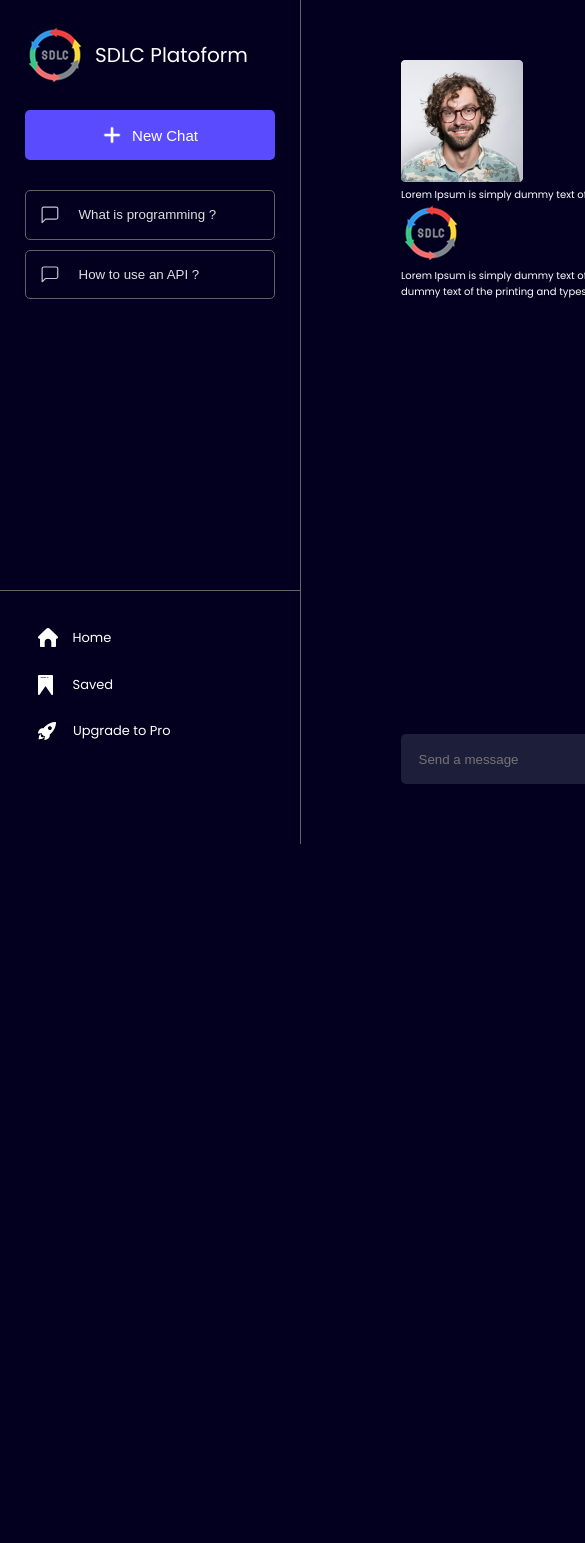
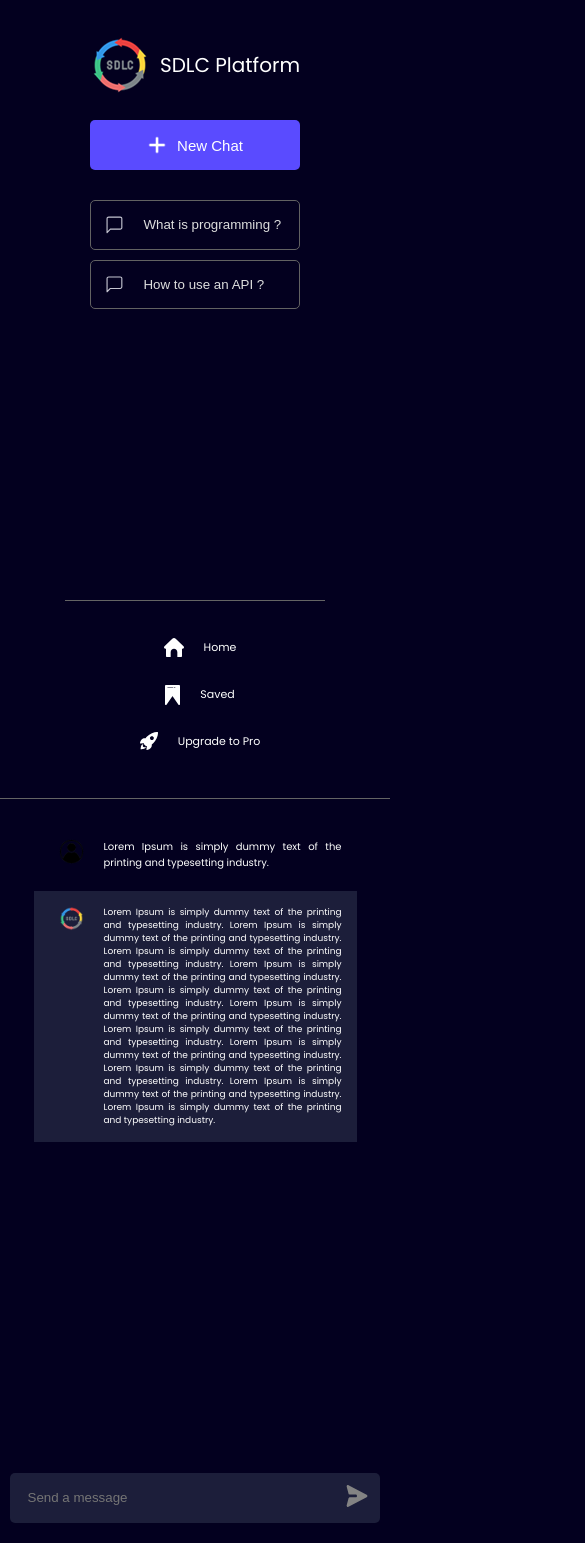
Before and after one commit to Shaaz-Ahmed/SDLC-Platform, a React (Create React App) app: page / in a window 390 px wide. Shown: the top 1543 px of the page, 585 px wide, since content can reach past the window. Before the commit the page ends 844 px from the top, so only its background shows below. Built offline with nearby package versions, Linux system fonts and the light colour scheme.

Commit message:
Done with the front end part

```diff
--- a/src/App.js
+++ b/src/App.js
@@ -6,52 +6,86 @@ import home from '../src/Assets/home.svg';
 import saved from '../src/Assets/bookmark.svg';
 import rocket from '../src/Assets/rocket.svg';
 import sendBtn from '../src/Assets/send.svg';
-import userIcon from '../src/Assets/user-icon.png';
+import profileLogo from '../src/Assets/profile logo.png';
 
-const App =()=>{
-  return<>
+const App = () => {
+  return (
+    <>
       <div className='App'>
         <div className='sidebar'>
           <div className='upperSide'>
-                <div className='upperSideTop'><img src={logo} className='logo'/> <span className='brand'> SDLC Platoform</span></div>
-                <button className='midBtn'><img src={addBtn} alt='' className='addBtn'/>New Chat</button>
+            <div className='upperSideTop'>
+              <img src={logo} className='logo' alt='' />
+              <span className='brand'> SDLC Platform</span>
+            </div>
+            <button className='midBtn'>
+              <img src={addBtn} alt='' className='addBtn' />New Chat
+            </button>
             <div className='upperSideBotton'>
-                <button className='query'><img src={msgIcon} alt='' />What is programming ?</button>
-                <button className='query'><img src={msgIcon} alt='' />How to use an API ?</button>
-
+              <button className='query'>
+                <img src={msgIcon} alt='' />What is programming ?
+              </button>
+              <button className='query'>
+                <img src={msgIcon} alt='' />How to use an API ?
+              </button>
             </div>
-
-
           </div>
 
           <div className='lowerSide'>
-                  <div className='listItems'> <img src={home} alt='' className='listitemsImg'/>Home</div>
-                  <div className='listItems'> <img src={saved} alt='' className='listitemsImg'/>Saved</div>
-                  <div className='listItems'> <img src={rocket} alt='' className='listitemsImg'/>Upgrade to Pro</div>
-
-
+            <div className='listItems'>
+              <img src={home} alt='' className='listitemsImg' />Home
+            </div>
+            <div className='listItems'>
+              <img src={saved} alt='' className='listitemsImg' />Saved
+            </div>
+            <div className='listItems'>
+              <img src={rocket} alt='' className='listitemsImg' />Upgrade to Pro
+            </div>
           </div>
         </div>
 
         <div className='main'>
           <div className='chats'>
             <div className='chat'>
-                    <img src={userIcon} alt=''/> <p className='txt'>Lorem Ipsum is simply dummy text of the printing and typesetting industry.Lorem Ipsum is simply dummy text of the printing and typesetting industry.</p>
+              <div className="chatHeader">
+                <img className='chatimg' src={profileLogo} alt='' />
+                <p className='txt'>
+                  Lorem Ipsum is simply dummy text of the printing and typesetting industry.
+                </p>
               </div>
-
-                  <div className='chat'>
-                    <img src={logo} alt=''/> <p className='txt'>Lorem Ipsum is simply dummy text of the printing and typesetting industry. Lorem Ipsum is simply dummy text of the printing and typesetting industry..Lorem Ipsum is simply dummy text of the printing and typesetting industry..Lorem Ipsum is simply dummy text of the printing and typesetting industry.</p>
+            </div>
+            <div className='chat bot'>
+              <div className="chatHeader">
+                <img className='chatimg' src={logo} alt='' />
+                <p className='txt'>
+                  Lorem Ipsum is simply dummy text of the printing and typesetting industry.
+                  Lorem Ipsum is simply dummy text of the printing and typesetting industry.
+                  Lorem Ipsum is simply dummy text of the printing and typesetting industry.
+                  Lorem Ipsum is simply dummy text of the printing and typesetting industry.
+                  Lorem Ipsum is simply dummy text of the printing and typesetting industry.
+                  Lorem Ipsum is simply dummy text of the printing and typesetting industry.
+                  Lorem Ipsum is simply dummy text of the printing and typesetting industry.
+                  Lorem Ipsum is simply dummy text of the printing and typesetting industry.
+                  Lorem Ipsum is simply dummy text of the printing and typesetting industry.
+                  Lorem Ipsum is simply dummy text of the printing and typesetting industry.
+                  Lorem Ipsum is simply dummy text of the printing and typesetting industry.
+                </p>
+              </div>
             </div>
           </div>
 
           <div className='chatFooter'>
             <div className='inp'>
-                      <input type='text' placeholder='Send a message' name='id'/> <button className='send'><img src={sendBtn} alt=''/></button>
+              <input type='text' placeholder='Send a message' name='id' />
+              <button className='send'>
+                <img src={sendBtn} alt='' />
+              </button>
             </div>
           </div>
         </div>
       </div>
     </>
+  );
 };
 
 export default App;
--- a/src/index.css
+++ b/src/index.css
@@ -1,52 +1,54 @@
-*{
+* {
   margin: 0;
   padding: 0;
   box-sizing: border-box;
 }
 
-html{
+html {
   font-size: 62.5%;
 }
 
-body{
+body {
   background: rgb(3, 0, 31);
   color: white;
   font-family: 'Poppins', sans-serif;
 }
 
-.App{
+.App {
   min-height: 100vh;
   display: flex;
 }
-.sidebar{
+
+.sidebar {
   flex: 3;
   border-right: 1px solid rgb(100, 100, 100);
 }
 
-.main{
+.main {
   flex: 9;
 }
-.logo{
+
+.logo {
   margin-right: 1rem;
 }
 
-.brand{
+.brand {
   font-size: 2rem;
 }
 
-.upperSide{
+.upperSide {
   padding: 2.5rem;
   border-bottom: 1px solid rgb(100, 100, 100);
   height: 70vh;
 }
 
-.upperSideTop{
+.upperSideTop {
   display: flex;
   align-items: center;
-  /* used to make the content proper in center */
   margin-bottom: 2.5rem;
 }
-.midBtn{
+
+.midBtn {
   background: #5A4BFF;
   border: none;
   color: white;
@@ -61,12 +63,12 @@ body{
   border-radius: 0.5rem;
 }
 
-.addBtn{
+.addBtn {
   height: 2rem;
   padding-right: 1rem;
 }
 
-.query{
+.query {
   display: flex;
   align-items: center;
   background: transparent;
@@ -77,7 +79,8 @@ body{
   border-radius: 0.5rem;
   border: 1px solid rgba(98, 98, 98, 1);
 }
-.query>img{
+
+.query > img {
   margin-right: 2rem;
   object-fit: cover;
   height: 1.75rem;
@@ -87,59 +90,171 @@ body{
   padding: 2rem;
 }
 
-.listItems{
+.listItems {
   margin: 0.75rem;
   display: flex;
   align-items: center;
   font-size: 1.3rem;
 }
-.listitemsImg{
+
+.listitemsImg {
   margin: 1rem;
   padding-right: 1rem;
 }
 
-.listItems:nth-child(1)>.listitemsImg{
-  margin-right: 0.5rem;
-}
-
-.listItems:nth-child(3)>.listitemsImg{
-  margin-right: 0.75rem;
-}
-
-.main{
-  min-height: calc(100vh -14rem);
+.main {
+  min-height: calc(100vh - 14rem);
   display: flex;
   flex-direction: column;
   align-items: center;
   margin: 6rem 10rem;
 }
 
-.chatFooter{
+.chats {
+  overflow-y: auto; /* Dynamically show scrollbar only when content overflows */
+  scroll-behavior: smooth;
+  width: 100%;
+  max-width: 70rem;
+  height: calc(100vh - 17rem);
+}
+
+.chat {
+  margin: 1rem;
+  padding: 2rem 3rem;
+  font-size: 1.2rem;
+  display: flex;
+  align-items: flex-start;
+  text-align: justify;
+}
+
+.chatimg {
+  object-fit: cover;
+  width: 3.5rem;
+  margin-left: 2rem;  /* Space between the image and the text */
+  border-radius: 0.5rem;
+}
+
+/* Adding some space between the profileLogo and the text */
+.chatHeader {
+  display: flex;
+  align-items: flex-start;
+}
+
+.chatHeader img {
+  margin-right: 2rem; /* Space between the image and the text */
+}
+
+.bot {
+  background: rgba(28, 30, 58, 1);
+  width: fit-content;
+}
+
+.chatFooter {
   margin-top: auto;
   width: 100%;
   display: flex;
   flex-direction: column;
   align-items: center;
   justify-content: center;
-
 }
 
-.inp{
+.inp {
   padding: 0.5rem;
   background: rgba(28, 30, 58, 1);
   display: flex;
   align-items: center;
   border-radius: 0.5rem;
-  width: 90rem;
+  width: 80rem;
 }
 
- .inp>input{
+.inp > input {
   width: calc(100% - 3rem);
   outline: none;
   padding: 1.25rem;
   color: white;
 }
-.inp>input, .send{
+
+.inp > input,
+.send {
   background: transparent;
   border: none;
 }
+
+/* Responsive Enhancements */
+@media (max-width: 1024px) {
+  .sidebar {
+    flex: 2;
+  }
+  .main {
+    flex: 8;
+    margin: 4rem 5rem;
+  }
+  .chats {
+    max-width: 60rem;
+    height: calc(100vh - 20rem);
+  }
+  .inp {
+    width: 70rem;
+  }
+}
+
+@media (max-width: 768px) {
+  .App {
+    flex-direction: column;
+  }
+  .sidebar {
+    flex: 1;
+    border: none;
+    border-bottom: 1px solid rgb(100, 100, 100);
+    padding: 1rem;
+  }
+  .main {
+    flex: 3;
+    margin: 3rem 2rem;
+  }
+  .chats {
+    max-width: 50rem;
+    height: calc(100vh - 25rem);
+  }
+  .inp {
+    width: 90%;
+  }
+  .midBtn,
+  .query {
+    width: 100%;
+  }
+}
+
+@media (max-width: 480px) {
+  .sidebar {
+    display: flex;
+    flex-direction: column;
+    align-items: center;
+  }
+  .listItems {
+    justify-content: center;
+    font-size: 1.1rem;
+  }
+  .main {
+    margin: 2rem 1rem;
+  }
+  .chats {
+    height: calc(100vh - 30rem);
+    max-width: 90%;
+  }
+  .inp {
+    width: 100%;
+  }
+  .chat {
+    font-size: 1rem;
+    margin: 0.5rem;
+    padding: 1.5rem;
+  }
+  .chatimg {
+    width: 2.5rem;
+    margin-left: 1rem;
+  }
+  .bot {
+    font-size: 0.9rem;
+  }
+}
```
Also changed, not shown: src/Assets/profile logo.png (added). Lines whose indentation alone changed are shown as unchanged.
